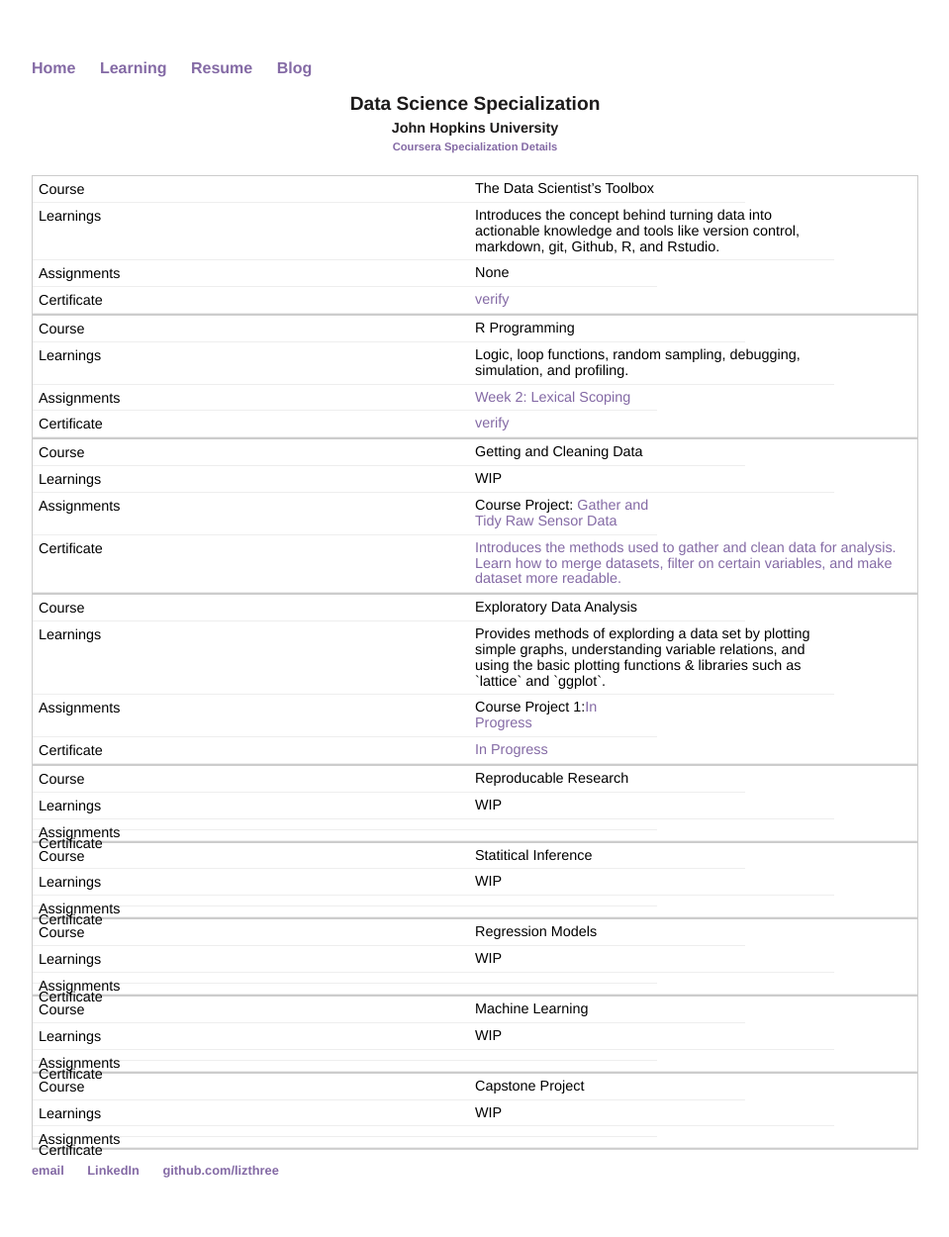
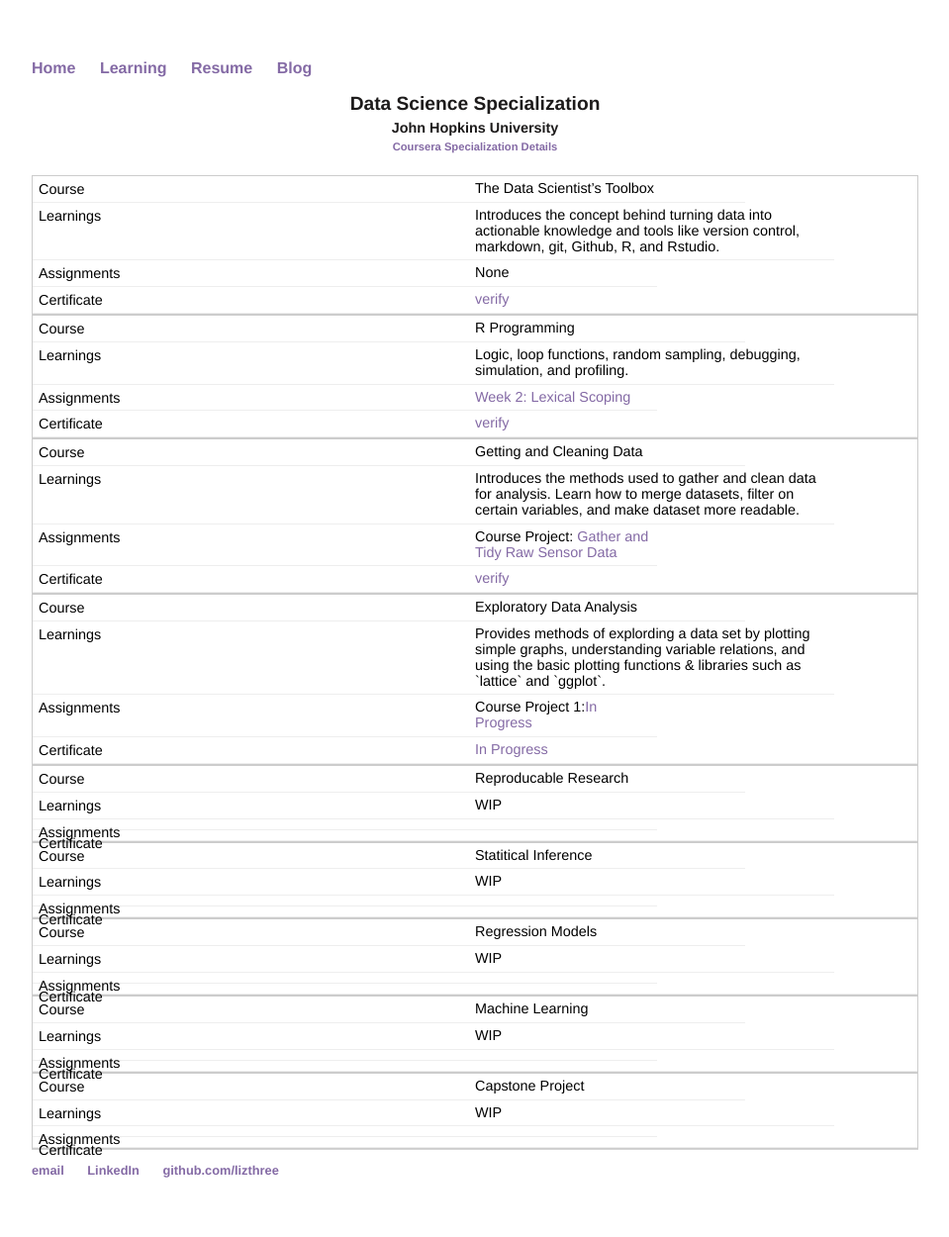
Before and after one commit to witcheswhocode/lizthree.github.io, a Jekyll site: the page built from learning/index.html, in a window 1280 px wide. Shown: the whole page at 99% size, without its empty margins (160-1119 px from the left). Built offline with Jekyll 4.4.1, drawn with Linux system fonts in a browser that asks for light colours.

Commit message:
Update learning.html

```diff
--- a/_layouts/learning.html
+++ b/_layouts/learning.html
@@ -30,9 +30,9 @@
             </tr>
             <tr>
                 <td id="course">Getting and Cleaning Data</td>
-                <td id="course_desc">WIP</td>
+                <td id="course_desc">Introduces the methods used to gather and clean data for analysis. Learn how to merge datasets, filter on certain variables, and make dataset more readable.</td>
                 <td id="assignments">Course Project: <a href="https://lizthree.github.io/tidy-data-course-project">Gather and Tidy Raw Sensor Data</a></td>
-                <td><a>Introduces the methods used to gather and clean data for analysis. Learn how to merge datasets, filter on certain variables, and make dataset more readable.</a></td>
+                <td><a href="https://www.coursera.org/verify/5NWTACYG8X5L">verify</a></td>
             </tr>
             <tr>
                 <td id="course">Exploratory Data Analysis</td>
```
